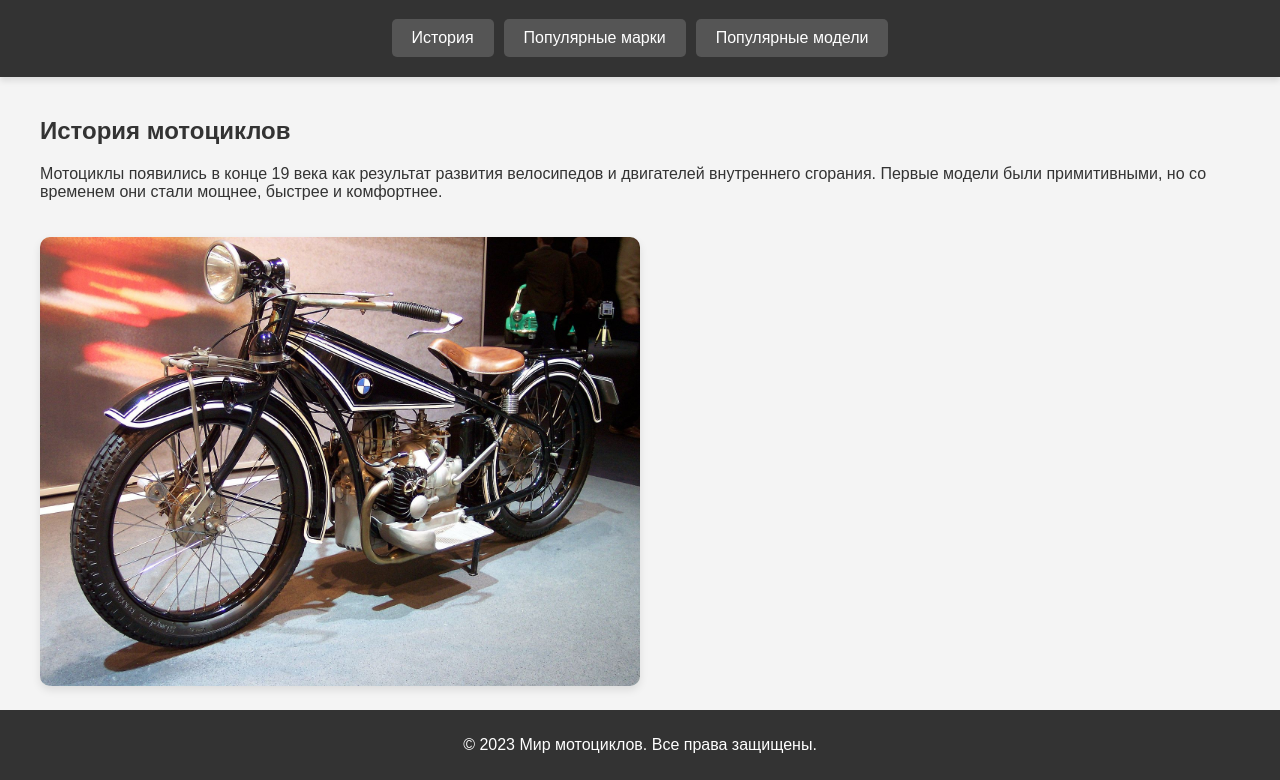
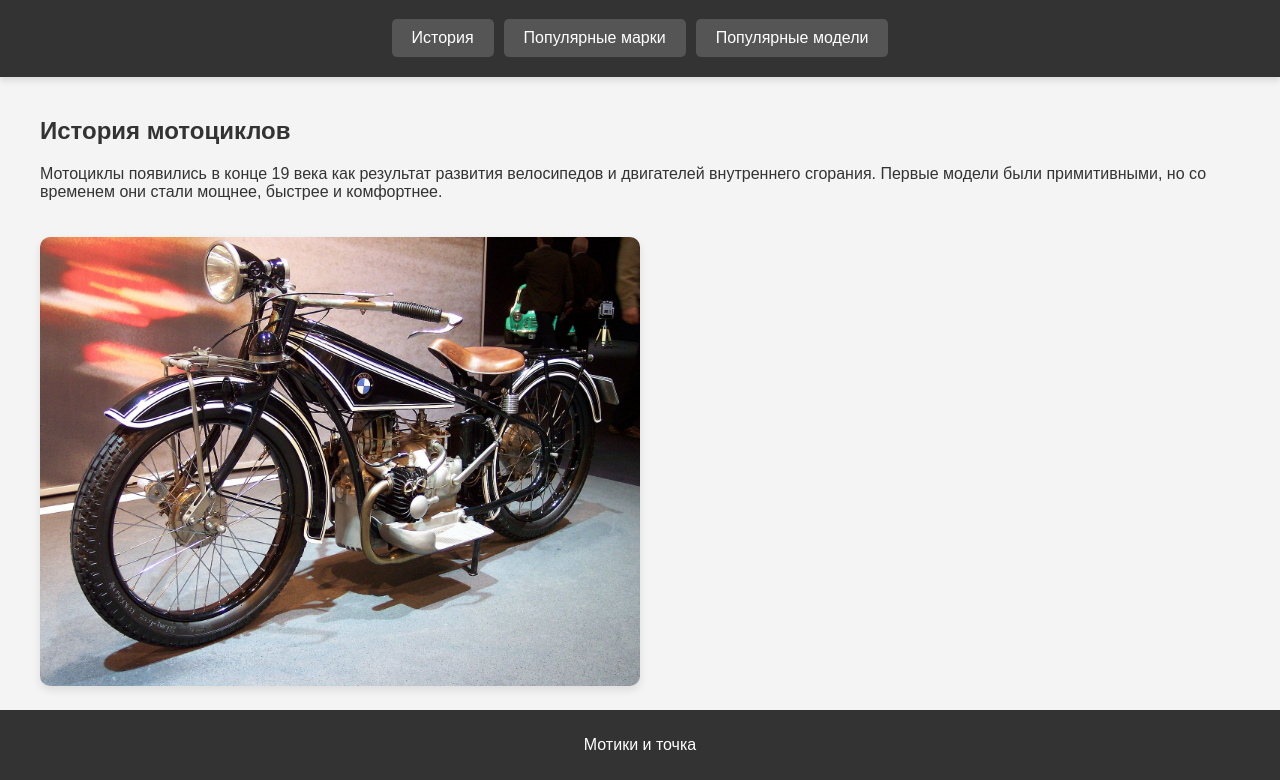
Before and after one commit to ArsenalGD/Moto, a plain HTML site: page index.html in a window 1280 px wide. Shown: the part 81-861 px from the top of the page. Drawn offline with Linux system fonts and the light colour scheme.

Commit message:
Update index.html

```diff
--- a/index.html
+++ b/index.html
@@ -67,7 +67,7 @@
         </main>
 
         <footer>
-            <p>© 2023 Мир мотоциклов. Все права защищены.</p>
+            <p>Мотики и точка</p>
         </footer>
     </div>
 
```
